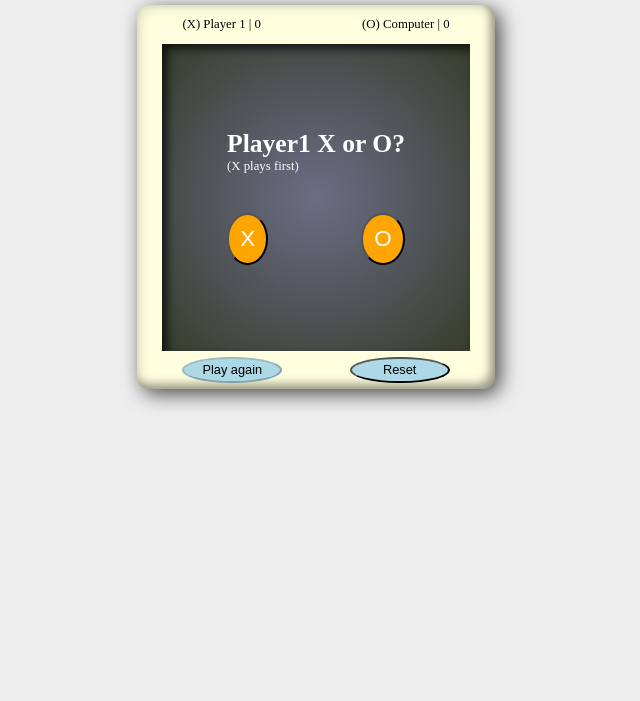
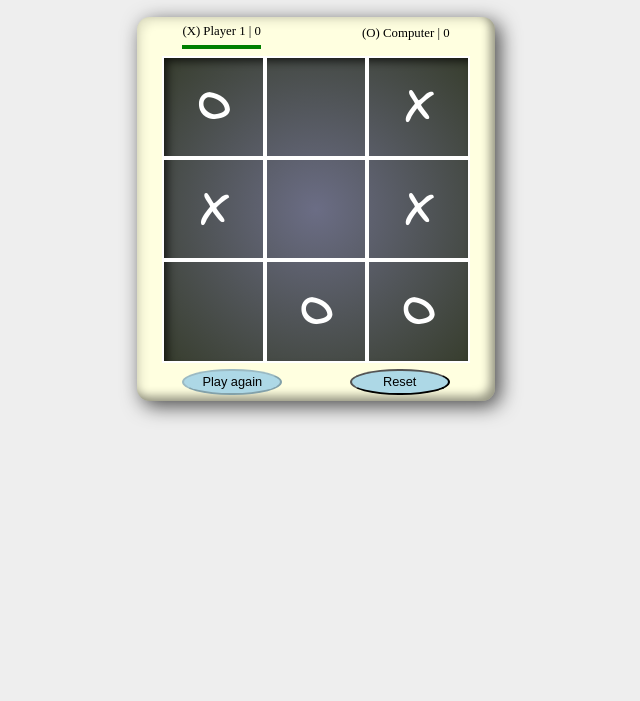
Before and after one commit to aronnax77/tic_tac_toe, a plain HTML site: page ticTacToe.html in a window 1280 px wide. Shown: the part 99-800 px from the top of the page, without its empty margins (324-964 px from the left). Drawn offline with nearby package versions, Linux system fonts and the light colour scheme.

Commit message:
all components in draft.  Board now functional but still in draft.

```diff
--- a/css/ticTacToe.css
+++ b/css/ticTacToe.css
@@ -1,3 +1,6 @@
+@import url('https://fonts.googleapis.com/css?family=Indie+Flower');
+@import url('https://fonts.googleapis.com/css?family=Indie+Flower');
+
 * {
   margin: 0;
   padding: 0;
@@ -9,6 +12,7 @@ body {
 }
 
 .title {
+  font-family: 'Indie Flower', cursive;
   font-size: 1.5vw;
   text-align: center;
   width: 28vw;
@@ -45,12 +49,20 @@ body {
   font-size: 1em;
 }
 
+.player-one, .player-two {
+  padding-bottom: 0.5em;
+}
+
 .player-one {
   margin-left: 20px;
 }
 
 .player-two {
   margin-right: 20px;
+}
+
+.green-one, .green-two {
+  border-bottom: 4px solid green;
 }
 
 .top-panel, .bottom-panel {
@@ -66,8 +78,26 @@ body {
   width: 24vw;
   height: 24vw;
   color: #fff;
+  font-family: 'Indie Flower', cursive;
   background: radial-gradient(#6b6d85, #373d2d);
   box-shadow: 5px 5px 10px rgba(0, 0, 0, 0.7) inset;
+}
+
+.board {
+  display: grid;
+  grid-template-columns: 1fr 1fr 1fr;
+  grid-template-rows: 1fr 1fr 1fr;
+  width:inherit;
+  height: inherit;
+}
+
+.square {
+  font-size: 4vw;
+  font-weight: bold;
+  display: flex;
+  justify-content: center;
+  align-items: center;
+  border: 2px solid #fff;
 }
 
 .game h2 {
@@ -79,13 +109,14 @@ body {
 }
 
 .wording {
-  padding: 1.5vw;
+  text-align: center;
+  padding: 2vw;
 }
 
 .btns {
   display: flex;
-  justify-content: space-between;
-  padding: 1.5vw;
+  justify-content:space-around;
+  padding: 1.5vw 3vw 0 3vw;
 
 }
 
--- a/js/ticTacToe.js
+++ b/js/ticTacToe.js
@@ -10,16 +10,34 @@ Vue.component("screen-three", {
   template: "#screen3"
 });
 
+Vue.component("screen-four", {
+  template: "#screen4"
+});
+
+Vue.component("screen-five", {
+  template: "#screen5",
+  props: ["board"]
+});
+
 
 var main = new Vue({
   el: "#app",
   data: {
     playerone: "Player 1",
     playertwo: "Computer",
-    tokenone: "(X)",
-    tokentwo: "(O)",
-    scoreone: " | 0",
-    scoretwo: " | 0",
-    component: "screen-three"
+    tokenone: "X",
+    tokentwo: "O",
+    scoreone: 0,
+    scoretwo: 0,
+    oneIsActive: true,
+    twoIsActive: false,
+    showPlayers: true,
+    board: ["O", "", "X", "X", "", "X", "", "O", "O"],
+    component: "screen-five"
+  },
+  methods: {
+    playNext: function(i) {
+      this.$set(this.board, i, "X");
+    }
   }
 });
--- a/ticTacToe.html
+++ b/ticTacToe.html
@@ -17,12 +17,12 @@
 
     <div class="outer">
       <div class="top-panel">
-        <div class="player-one">{{ tokenone }} {{ playerone }} {{ scoreone }}</div>
-        <div class="player-two">{{ tokentwo }} {{ playertwo }} {{ scoretwo }}</div>
+        <div v-show="showPlayers" class="player-one" :class="{ 'green-one': oneIsActive }">({{ tokenone }}) {{ playerone }} | {{ scoreone }}</div>
+        <div v-show="showPlayers" class="player-two" :class="{ 'green-two': twoIsActive }">({{ tokentwo }}) {{ playertwo }} | {{ scoretwo }}</div>
       </div>
       <div class="game">
 
-        <component :is="component"></component>
+        <component :is="component" :board="board" @play="playNext"></component>
 
       </div>
       <div class="bottom-panel">
@@ -36,7 +36,7 @@
   <template id="screen1">
     <div>
       <div class="wording">
-        <h2>One or two players?</h2>
+        <h2>How do you want to play?</h2>
       </div>
 
       <div class="btns">
@@ -49,7 +49,7 @@
   <template id="screen2">
     <div>
       <div class="wording">
-        <h2>Choose X or O?</h2>
+        <h2>Would you like to be X or O?</h2>
         <p>(X plays first)</p>
       </div>
 
@@ -63,7 +63,7 @@
   <template id="screen3">
     <div>
       <div class="wording">
-        <h2>Player1 X or O?</h2>
+        <h2>Would you like to be X or O?</h2>
         <p>(X plays first)</p>
       </div>
 
@@ -74,6 +74,36 @@
     </div>
   </template>
 
+  <template id="screen4">
+    <div>
+      <div class="wording">
+        <h2>Player1 would you like X or O?</h2>
+        <p>(X plays first)</p>
+      </div>
+
+      <div class="btns">
+        <button class="token-x">X</button>
+        <button class="token-o">O</button>
+      </div>
+    </div>
+  </template>
+
+  <template id="screen5">
+    <div class="board">
+      <!--<div class="square" v-for="(sq, index) in board"
+                          @click="playNext(index)">{{ sq }}</div>-->
+      <div class="square" @click="$emit('play', 0)">{{ board[0] }}</div>
+      <div class="square" @click="$emit('play', 1)">{{ board[1] }}</div>
+      <div class="square" @click="$emit('play', 2)">{{ board[2] }}</div>
+      <div class="square" @click="$emit('play', 3)">{{ board[3] }}</div>
+      <div class="square" @click="$emit('play', 4)">{{ board[4] }}</div>
+      <div class="square" @click="$emit('play', 5)">{{ board[5] }}</div>
+      <div class="square" @click="$emit('play', 6)">{{ board[6] }}</div>
+      <div class="square" @click="$emit('play', 7)">{{ board[7] }}</div>
+      <div class="square" @click="$emit('play', 8)">{{ board[8] }}</div>
+    </div>
+  </template>
+
   <script src="https://unpkg.com/vue@2.0.3/dist/vue.js"></script>
   <script src="js/ticTacToe.js"></script>
 
```
